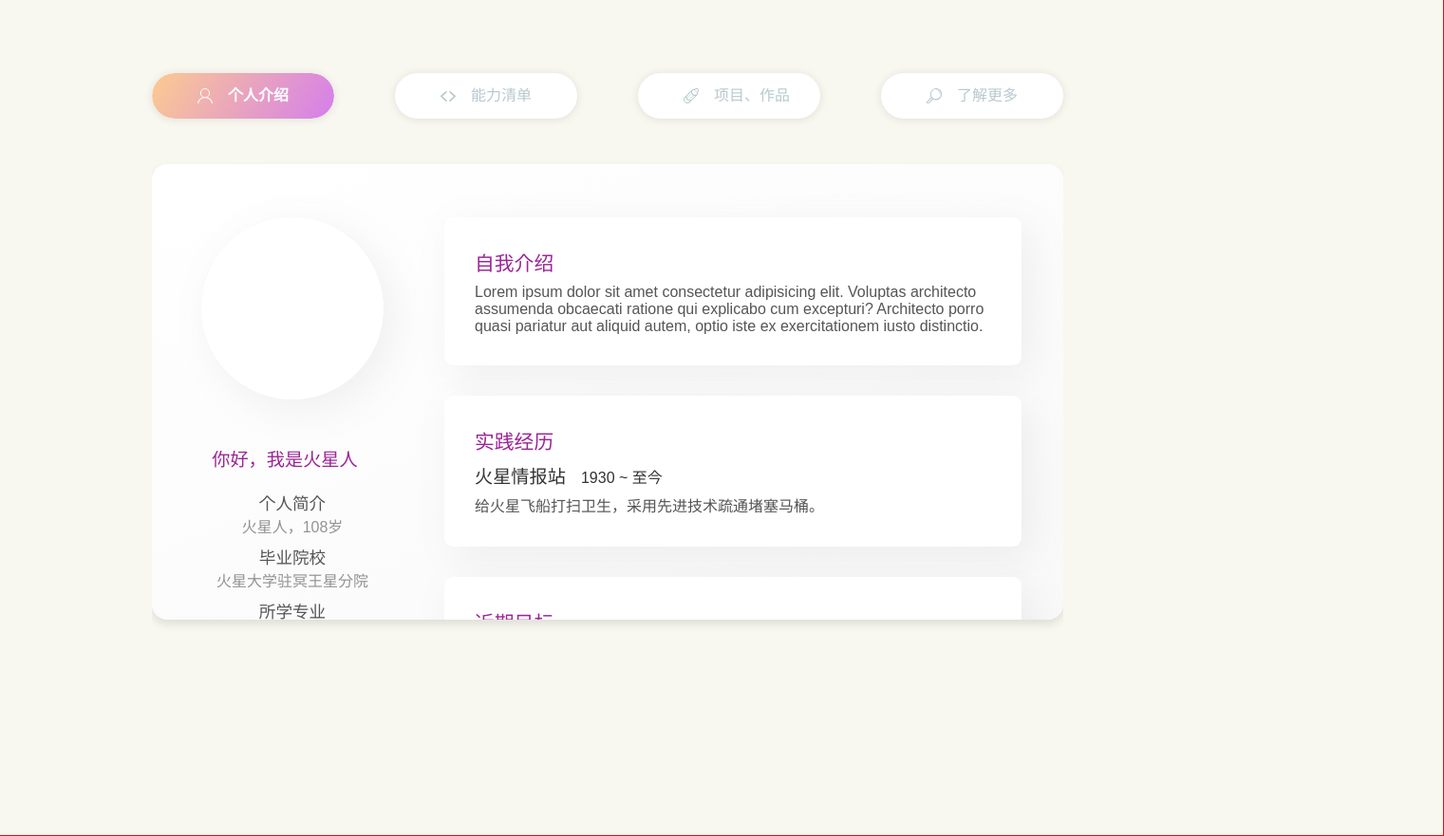
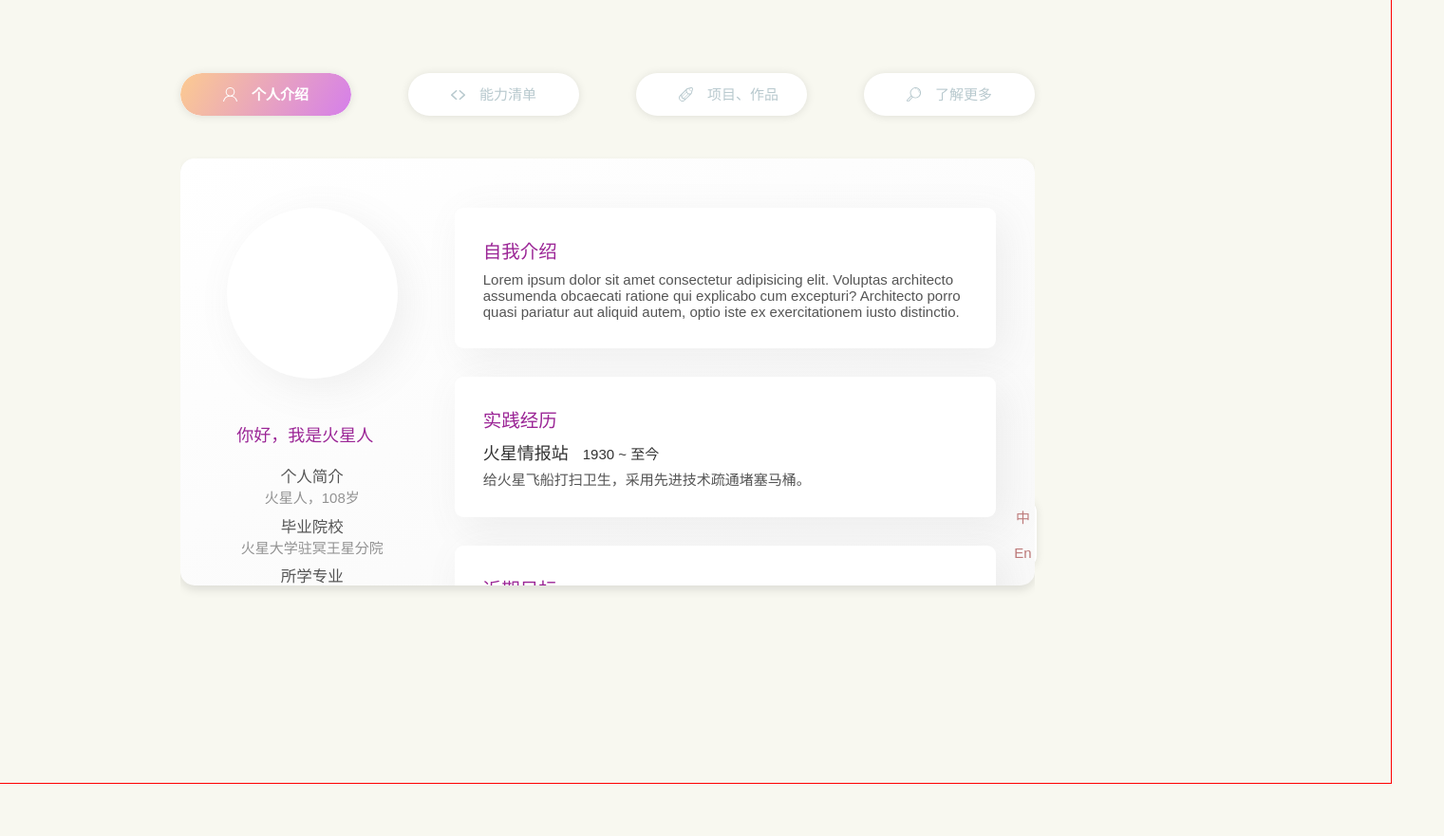
Before and after one commit to howie95/HowiesAboutme, a plain HTML site: page src/index.html in a window 1280 px wide. Shown: the whole page at 95% size, 1521 px wide, since content can reach past the window. After the commit the page ends 826 px from the top, so only its background shows below. Drawn offline with nearby package versions, Linux system fonts and the light colour scheme.

Commit message:
语言切换

```diff
--- a/src/index.html
+++ b/src/index.html
@@ -54,6 +54,13 @@
                     <transition :name="navtrans">
                     <div class="navbg navbg4" v-show="currect == 4"></div>
                     </transition>
+                </div>
+                <div class="lang" @click="switchLang">
+                    <span>中</span>
+                    <span>En</span>
+                    <div :class="[switched ? 'switch' : '', 'circle']">
+                        <div></div>
+                    </div>
                 </div>
             </div>
             <div class="pages">
--- a/src/main.css
+++ b/src/main.css
@@ -1,9 +1,11 @@
+html {
+    font-size: 15px;
+}
 body {
     padding-top: 6%;
     margin: 0;
     width: 100%;
     height: 100%;
-    font-size: 20px;
     overflow: hidden;
     background-color: #f8f8f0;
     font-family: PingFang SC,Microsoft YaHei,WenQuanYi Micro Hei,sans-serif;
@@ -41,6 +43,42 @@ body {
     opacity: 0;
 }
 
+.lang {
+    position: absolute;
+    left: 83%;
+    top: 35rem;
+    width: 2rem;
+    height: 5rem;
+    background-color: white;
+    border-radius: 1rem;
+    box-shadow: 0px 1px 10px rgba(0, 0, 0, 0.1);
+    display: flex;
+    flex-direction: column;
+    justify-content: space-around;
+    align-items: center;
+    cursor: pointer;
+}
+.lang span {
+    z-index: 1;
+    color: #bc7979;
+}
+.lang .circle {
+    position: absolute;
+    top: 0.2rem;
+    width: 2.4rem;
+    height: 2rem;
+    transition: 1s;
+}
+.lang .switch {
+    top: 2.4rem !important;
+}
+.lang .circle div {
+    margin: auto;
+    width: 1.6rem;
+    height: 2.4rem;
+    border-radius: 0.8rem;
+    background-color: #f1cbb7;
+}
 .navbar {
     margin:  0 auto;
     width: 60rem;
--- a/src/main.js
+++ b/src/main.js
@@ -278,6 +278,8 @@ window.onload = function(){
                     },
                 },
             },
+            contentSwitcher:[],
+            switched:false,
         },
         methods:{
             clickNav(index){
@@ -290,9 +292,14 @@ window.onload = function(){
                 }
                 this.currect = index
             },
+            switchLang(){
+                this.switched = !this.switched
+                this.contentSwitcher = this.content
+                this.content = this.contentEn
+                this.contentEn = this.contentSwitcher
+            },
             scrollNav(e){
                 if(this.scrollLock == true){return}
-                this.scrollLock = true
                 let currectpage = document.getElementById("page"+this.currect)
                 let scrollTop = currectpage.scrollTop
                 let scrollHeight = currectpage.scrollHeight
@@ -305,6 +312,7 @@ window.onload = function(){
                             return
                         }
                         if(scrollTop == 0){
+                            this.scrollLock = true
                             this.clickNav(this.currect-1)
                         }
                     }
@@ -314,16 +322,18 @@ window.onload = function(){
                             return
                         }
                         if(scrollTop + clientHeight + 2 > scrollHeight){
+                            this.scrollLock = true
                             this.clickNav(this.currect+1)
                         }
                     }
-                } else if (e.detail) {  //fFirefox
+                } else if (e.detail) {  //Firefox
                     if (e.detail> 0) {
                         if(this.currect == 1){
                             this.scrollLock = false
                             return
                         }
                         if(scrollTop == 0){
+                            this.scrollLock = true
                             this.clickNav(this.currect-1)
                         }
                     }
@@ -333,6 +343,7 @@ window.onload = function(){
                             return
                         }
                         if(scrollTop + clientHeight + 2 > scrollHeight){
+                            this.scrollLock = true
                             this.clickNav(this.currect+1)
                         }
                     }
```
Lines whose indentation alone changed are shown as unchanged.
